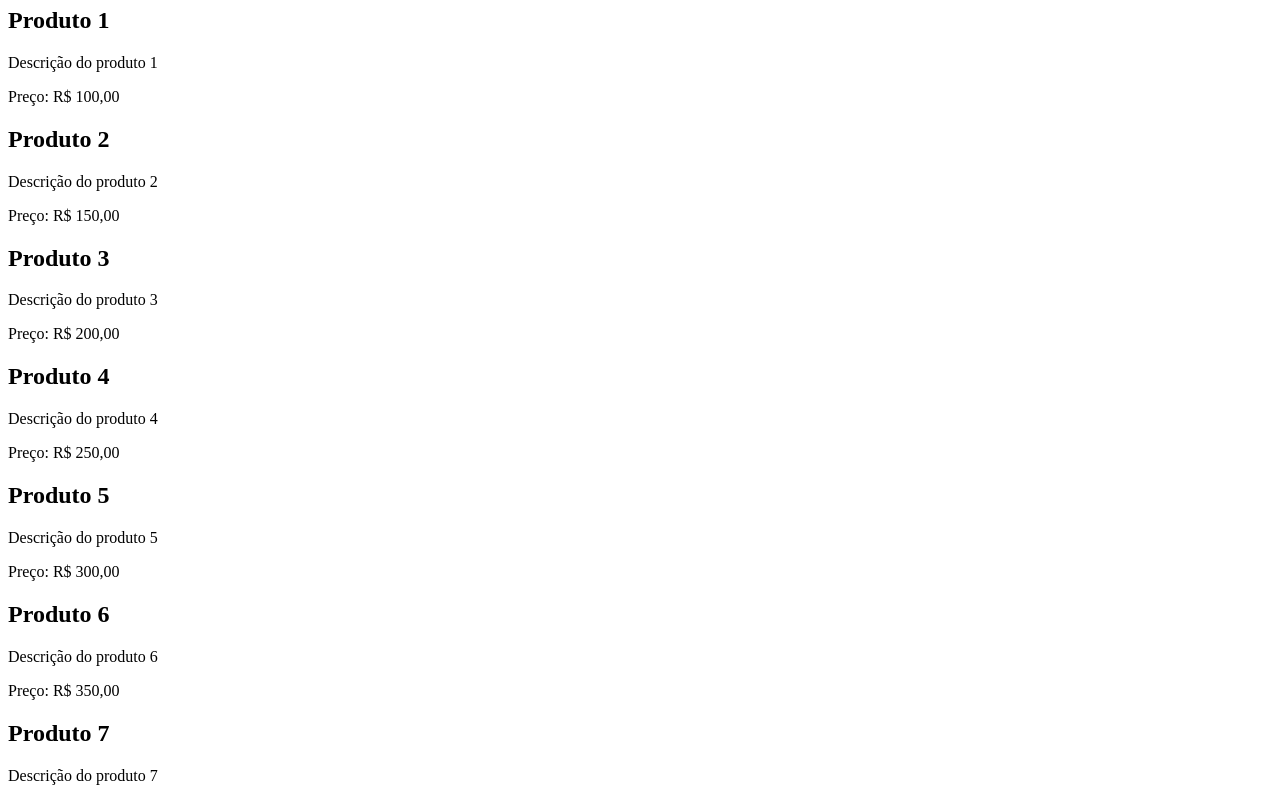
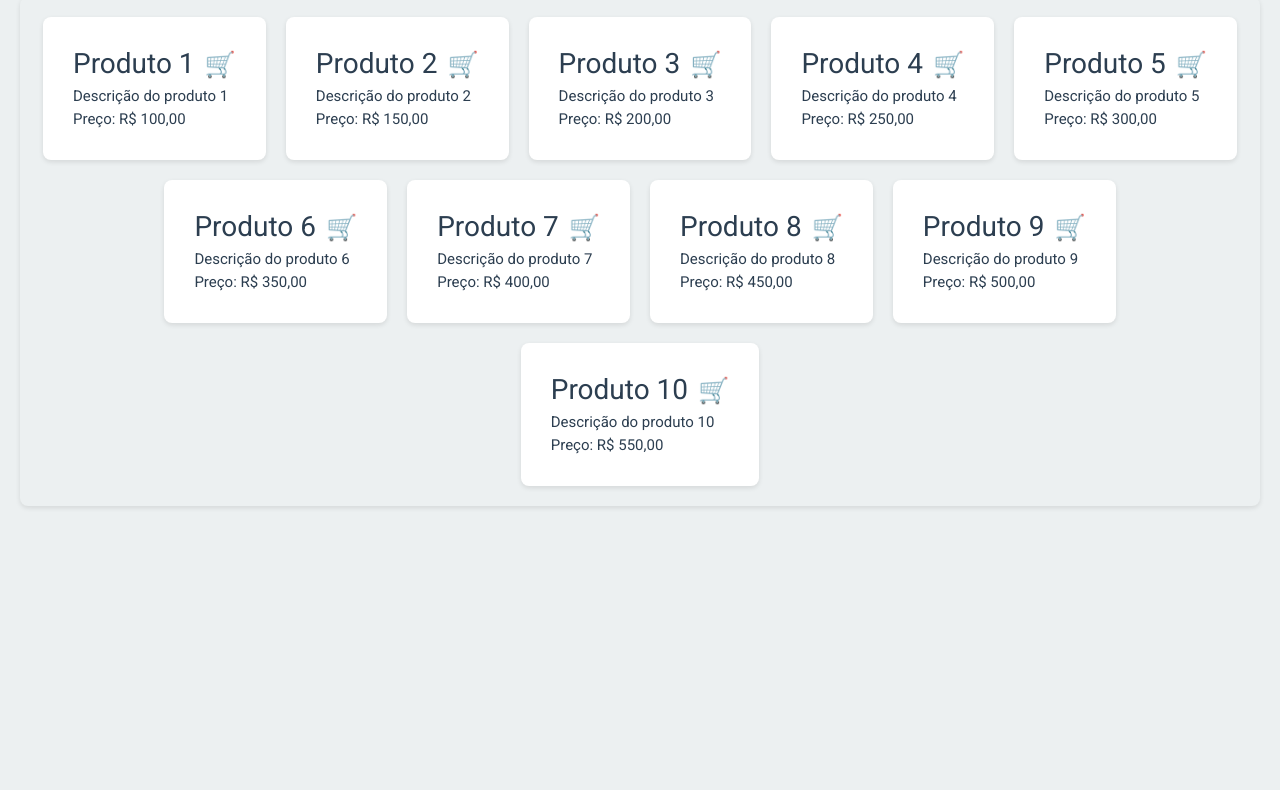
Before and after one commit to kayqueds/designweb, a plain HTML site: page aulas/aula_02/desafio02.html in a window 1280 px wide. Shown: the part 73-863 px from the top of the page. After the commit the page ends 800 px from the top, so only its background shows below. Drawn offline with Linux system fonts and the light colour scheme.

Commit message:
feat: estilizando o html e criando o arquivo css do desafio2

```diff
--- /dev/null
+++ b/aulas/aula_02/css/estilo02.css
@@ -0,0 +1,78 @@
+/*global*/
+@import url('https://fonts.googleapis.com/css2?family=Roboto:ital,wght@0,100..900;1,100..900&display=swap');
+
+
+*{
+    padding: 0;
+    margin: 0;
+    box-sizing: border-box;
+}
+
+:root {
+    --cor-principal: #3498db;
+    --cor-secundaria: rgb(173, 144, 144);
+    --cor-fundo: #ecf0f1;
+    --cor-texto: #2c3e50;
+    --fonte-principal: bold 1.3em 'Verdana', sans-serif;
+    --fonte-secundaria: 20px 'Roboto', sans-serif;
+    --fonte-terciaria: normal 1.4em 'Roboto', sans-serif;
+}
+body {
+    display: flex;
+    align-items: center;
+    justify-content: center;
+    flex-direction: column;
+    gap: 20px;
+    padding: 20px;
+    background-color: var(--cor-fundo);
+    font: var(--fonte-secundaria);
+}
+h1{
+    color: #fff ;
+    background-color: var(--cor-principal);
+    width:  100%;
+    margin: -10px;
+    text-align: center ;
+    padding: 10px;
+    font: var(--fonte-principal);
+}
+.lista_produtos{
+   display: flex;
+   flex-wrap: wrap;
+   align-items: center;
+   justify-content: center;
+   gap: 20px;
+   padding: 20px;
+   background-color: var(--cor-fundo);
+   border-radius: 8px;
+   box-shadow: 0 2px 5px rgba(0, 0, 0, 0.1);
+}
+.produto{
+    background-color: #fff;
+    padding: 30px;
+    border-radius: 8px;
+    box-shadow: 0 2px 5px rgba(0, 0, 0, 0.1);
+}
+
+
+h2{
+    text-align: center;
+    font-size: 1.2em;
+    color: var(--cor-texto);
+    font: var(--fonte-terciaria);
+    border-radius: 10px;
+    margin-bottom: 5px;
+    /* background-color: var(--cor-secundaria);  */
+}
+
+
+h2::after{
+    content: "🛒";
+    margin-left: 10px;
+    font-size: 25px;
+}
+p{
+    line-height: 1.5;
+    color: var(--cor-texto);
+    font-size: 15px;
+}
--- a/aulas/aula_02/desafio02.html
+++ b/aulas/aula_02/desafio02.html
@@ -4,58 +4,60 @@
     <meta charset="UTF-8">
     <meta name="viewport" content="width=device-width, initial-scale=1.0">
     <title>Lista de Produtos</title>
+    <link rel="shortcut icon" href="https://cdn-icons-png.freepik.com/256/846/846423.png?semt=ais_white_label" type="image/x-icon">
+    <link rel="stylesheet" href="css/estilo02.css">
 </head>
 <body>
 
     <h1>Lista de Produtos</h1>
 
-    <div>
-        <div>
+    <div class="lista_produtos">
+        <div class="produto ">
             <h2>Produto 1</h2>
             <p>Descrição do produto 1</p>
             <p>Preço: R$ 100,00</p>
         </div>
-        <div>
+        <div class="produto">
             <h2>Produto 2</h2>
             <p>Descrição do produto 2</p>
             <p>Preço: R$ 150,00</p>
         </div>
-        <div>
+        <div class="produto">
             <h2>Produto 3</h2>
             <p>Descrição do produto 3</p>
             <p>Preço: R$ 200,00</p>
         </div>
-        <div>
+        <div class="produto">
             <h2>Produto 4</h2>
             <p>Descrição do produto 4</p>
             <p>Preço: R$ 250,00</p>
         </div>
-        <div>
+        <div class="produto">
             <h2>Produto 5</h2>
             <p>Descrição do produto 5</p>
             <p>Preço: R$ 300,00</p>
         </div>
-        <div>
+        <div class="produto">
             <h2>Produto 6</h2>
             <p>Descrição do produto 6</p>
             <p>Preço: R$ 350,00</p>
         </div>
-        <div>
+        <div class="produto">
             <h2>Produto 7</h2>
             <p>Descrição do produto 7</p>
             <p>Preço: R$ 400,00</p>
         </div>
-        <div>
+        <div class="produto">
             <h2>Produto 8</h2>
             <p>Descrição do produto 8</p>
             <p>Preço: R$ 450,00</p>
         </div>
-        <div>
+        <div class="produto">
             <h2>Produto 9</h2>
             <p>Descrição do produto 9</p>
             <p>Preço: R$ 500,00</p>
         </div>
-        <div>
+        <div class="produto">
             <h2>Produto 10</h2>
             <p>Descrição do produto 10</p>
             <p>Preço: R$ 550,00</p>
```
